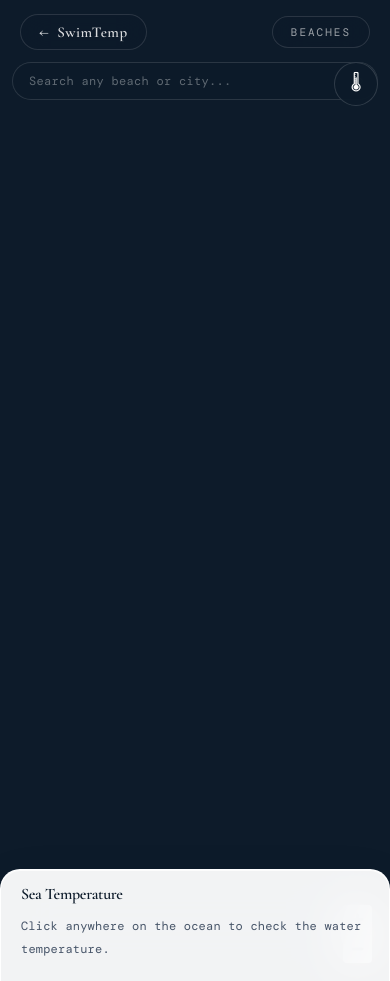
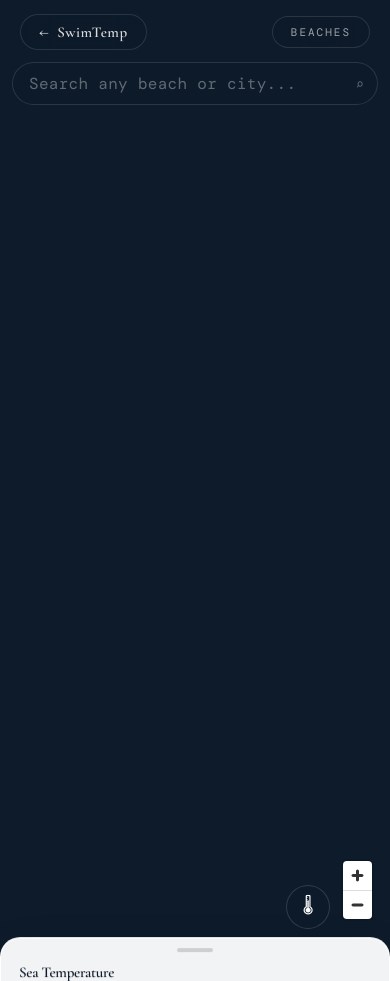
Before and after one commit to metanouvelle/sea-temperature, a FastAPI app: page /map in a window 390 px wide. Run offline with FastAPI, Linux system fonts and the light colour scheme; parts of the project's set-up code (start-up, migrations or seed data) failed here and were passed over; some web fonts are replaced.

Commit message:
add collapsable pannel

```diff
--- a/app/templates/sea-temp-map.html
+++ b/app/templates/sea-temp-map.html
@@ -4,7 +4,7 @@
 <head>
     <meta charset="utf-8" />
     <title>Ocean Temperature Map — SwimTemp</title>
-    <meta name="viewport" content="width=device-width, initial-scale=1.0, maximum-scale=1.0, user-scalable=no">
+    <meta name="viewport" content="width=device-width, initial-scale=1.0">
     <link rel="preconnect" href="https://fonts.googleapis.com">
     <link
         href="https://fonts.googleapis.com/css2?family=DM+Mono:ital,wght@0,300;0,400;0,500&family=Cormorant+Garamond:wght@300;400;600&display=swap"
@@ -413,7 +413,12 @@
         /* ── Mobile ── */
         @media (max-width: 768px) {
 
-            /* Search bar — full width below nav on second row */
+            /* Fix iOS auto-zoom on search input focus */
+            #search-input {
+                font-size: 16px !important;
+            }
+
+            /* Search bar — full width, second row */
             #search-container {
                 top: 62px;
                 left: 12px;
@@ -422,21 +427,48 @@
                 transform: none;
             }
 
-            /* Info panel — compact bottom sheet, auto height */
+            /* Info panel — collapsible bottom sheet */
             #info-panel {
+                position: fixed;
                 top: auto;
-                bottom: 0;
                 left: 0;
                 right: 0;
+                bottom: 0;
                 width: 100%;
                 border-radius: 20px 20px 0 0;
                 border-bottom: none;
-                max-height: 50vh;
+                max-height: 55vh;
                 overflow-y: auto;
+                -webkit-overflow-scrolling: touch;
+                transition: transform 0.35s cubic-bezier(0.32, 0.72, 0, 1);
+                transform: translateY(0);
+                z-index: 10;
+            }
+
+            /* Collapsed state — only handle visible */
+            #info-panel.collapsed {
+                transform: translateY(calc(100% - 44px));
+            }
+
+            /* Drag handle */
+            #panel-handle {
+                display: flex;
+                justify-content: center;
+                padding: 10px 0 4px;
+                cursor: pointer;
+                touch-action: none;
+            }
+
+            #panel-handle::before {
+                content: '';
+                width: 36px;
+                height: 4px;
+                border-radius: 2px;
+                background: rgba(0, 0, 0, 0.15);
             }
 
             #info-content {
-                padding: 16px 20px 20px;
+                padding: 8px 18px 20px;
             }
 
             .panel-eyebrow {
@@ -444,27 +476,67 @@
             }
 
             .panel-title {
-                font-size: 16px;
+                font-size: 15px;
             }
 
             .temp-value {
-                font-size: 48px;
+                font-size: 42px;
             }
 
-            /* Hide GYG link on mobile to save space */
-            .panel-gyg {
-                display: none;
+            .temp-place {
+                font-size: 10px;
+                margin-top: 8px;
             }
 
-            .panel-gyg-disc {
-                display: none;
+            .temp-badge {
+                font-size: 10px;
+                padding: 3px 10px;
+            }
+
+            .temp-meta {
+                font-size: 10px;
+            }
+
+            /* Wave + GYG compact */
+            .panel-waves {
+                gap: 4px;
+                margin-top: 8px;
+                padding-top: 8px;
+            }
+
+            .panel-wave-value {
+                font-size: 13px;
+            }
+
+            .panel-wave-label {
+                font-size: 8px;
+            }
+
+            .panel-wave-state {
+                font-size: 9px;
+            }
+
+            .panel-gyg {
+                padding: 8px 12px;
+                margin-top: 8px;
+            }
+
+            .panel-gyg-text {
+                font-size: 10px;
+            }
+
+            /* Map controls above collapsed panel handle */
+            .maplibregl-ctrl-bottom-right {
+                bottom: 52px;
+                right: 8px;
             }
 
             /* Legend — hidden by default */
             #legend-panel {
-                top: 120px;
-                bottom: auto;
+                bottom: 52px;
+                top: auto;
                 right: 12px;
+                left: auto;
                 width: 160px;
                 padding: 12px 12px 10px;
                 display: none;
@@ -474,17 +546,13 @@
                 display: block;
             }
 
-            /* Legend toggle — top right, below nav */
+            /* Legend toggle — bottom right above map controls */
             #legend-toggle {
                 display: flex;
-                bottom: auto;
-                top: 62px;
-                right: 12px;
-            }
-
-            .maplibregl-ctrl-bottom-right {
-                bottom: 8px;
-                right: 8px;
+                position: fixed;
+                bottom: 52px;
+                right: 60px;
+                top: auto;
             }
         }
 
@@ -630,6 +698,7 @@
 
     <!-- Info panel -->
     <section class="panel" id="info-panel" aria-label="Temperature information">
+        <div id="panel-handle" role="button" aria-label="Toggle panel" tabindex="0"></div>
         <div id="info-color-bar" aria-hidden="true"></div>
         <div id="info-content">
             <div class="panel-eyebrow">Ocean conditions</div>
@@ -783,6 +852,7 @@
             const bar = document.getElementById('info-color-bar');
             bar.style.display = 'block';
             bar.style.background = `linear-gradient(90deg, ${band.color}, ${band.color}99)`;
+            if (isMobile) expandPanel();
             document.getElementById('info-body').innerHTML = `
                 <p class="temp-place">${placeName || name}</p>
                 <div class="temp-display"><span class="temp-value">${tempResult.mean_c.toFixed(1)}</span><span class="temp-unit">°C</span></div>
@@ -939,6 +1009,7 @@
             const bar = document.getElementById('info-color-bar');
             bar.style.display = 'block';
             bar.style.background = `linear-gradient(90deg, ${band.color}, ${band.color}99)`;
+            if (isMobile) expandPanel();
             document.getElementById('info-body').innerHTML = `
                 <p class="temp-place">${placeName || 'Open Ocean'}</p>
                 <div class="temp-display"><span class="temp-value">${tempResult.mean_c.toFixed(1)}</span><span class="temp-unit">°C</span></div>
@@ -949,6 +1020,55 @@
                 ${waveHtml(waves)}
                 ${gygHtml(tempResult.mean_c, placeName)}`;
         });
+
+        // ── Mobile bottom sheet collapse/expand ──────────────────────────────────────
+        const infoPanel = document.getElementById('info-panel');
+        const panelHandle = document.getElementById('panel-handle');
+        let isMobile = window.innerWidth <= 768;
+        let isCollapsed = false;
+
+        function collapsePanel() {
+            isCollapsed = true;
+            infoPanel.classList.add('collapsed');
+        }
+
+        function expandPanel() {
+            isCollapsed = false;
+            infoPanel.classList.remove('collapsed');
+        }
+
+        // Toggle on handle click
+        if (panelHandle) {
+            panelHandle.addEventListener('click', () => {
+                if (isCollapsed) expandPanel();
+                else collapsePanel();
+            });
+        }
+
+        // Auto-expand when temperature loads
+        const origSetInfoBody = function (html) {
+            document.getElementById('info-body').innerHTML = html;
+            if (isMobile) expandPanel();
+        };
+
+        // Collapse panel when map is clicked (but not on panel)
+        document.getElementById('map').addEventListener('click', (e) => {
+            if (!e.target.closest('#info-panel') && isMobile && !isCollapsed) {
+                // Don't collapse — user is clicking map to check temp
+            }
+        });
+
+        // Start collapsed on mobile
+        window.addEventListener('load', () => {
+            isMobile = window.innerWidth <= 768;
+            if (isMobile) collapsePanel();
+        });
+
+        window.addEventListener('resize', () => {
+            isMobile = window.innerWidth <= 768;
+            if (!isMobile) expandPanel();
+        });
+
     </script>
 </body>
 
```
